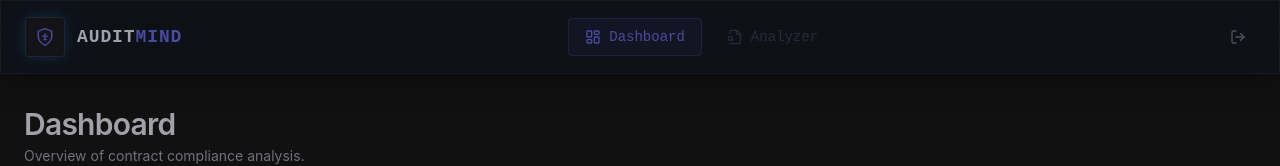
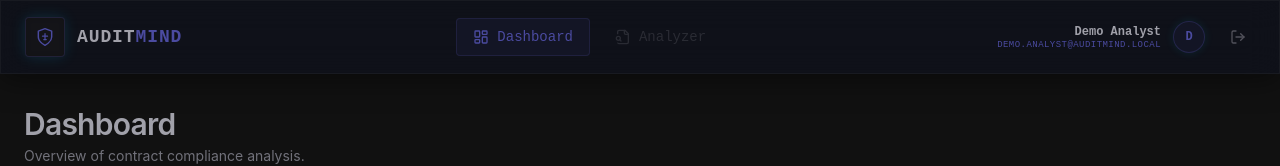
Before and after one commit to sivasaiboggu/AuditMind, a React (Vite) app in the folder apps/web/: page /login in a window 1280 px wide. Both pictures are taken after a click on the button "Bypass (Developer Mode)". Shown: the top 166 px of the page. Built offline with nearby package versions, Linux system fonts and the light colour scheme; no server answers.

Commit message:
Support user-specific contract uploads and fetches, render user avatar and initials in Navbar, and add realtime dashboard notifications

```diff
--- a/apps/web/src/components/Navbar.tsx
+++ b/apps/web/src/components/Navbar.tsx
@@ -1,5 +1,6 @@
 import React from 'react';
 import { useContractStore } from '../store/contractStore';
+import { useAuth } from '../lib/auth-context';
 import { LayoutDashboard, FileSearch, LogOut } from 'lucide-react';
 
 interface NavbarProps {
@@ -9,7 +10,8 @@ interface NavbarProps {
 }
 
 export const Navbar: React.FC<NavbarProps> = ({ currentView, setView, onLogout }) => {
-  const { activeContract, user } = useContractStore();
+  const { activeContract } = useContractStore();
+  const { user } = useAuth();
 
   return (
     <header className="glass-panel border-b border-white/5 px-6 py-4 flex items-center justify-between sticky top-0 z-50">
@@ -61,9 +63,27 @@ export const Navbar: React.FC<NavbarProps> = ({ currentView, setView, onLogout }
 
       <div className="flex items-center gap-4">
         {user && (
-          <div className="hidden lg:flex flex-col text-right">
-            <span className="text-xs font-mono text-text-secondary">{user.email}</span>
-            <span className="text-[10px] font-mono text-accent-cyan uppercase tracking-wider">Access Granted</span>
+          <div className="flex items-center gap-3">
+            <div className="hidden md:flex flex-col text-right">
+              <span className="text-xs font-mono font-bold text-text-primary">
+                {user.fullName || user.email.split('@')[0]}
+              </span>
+              <span className="text-[9px] font-mono text-accent-cyan uppercase tracking-wider">
+                {user.email}
+              </span>
+            </div>
+
+            {user.avatarUrl ? (
+              <img
+                src={user.avatarUrl}
+                alt="Profile"
+                className="w-8 h-8 rounded-full border border-accent-cyan/30 shadow-[0_0_10px_rgba(0,229,255,0.2)]"
+              />
+            ) : (
+              <div className="w-8 h-8 rounded-full bg-accent-cyan/10 border border-accent-cyan/30 flex items-center justify-center text-xs font-mono font-bold text-accent-cyan shadow-[0_0_10px_rgba(0,229,255,0.1)]">
+                {user.email[0].toUpperCase()}
+              </div>
+            )}
           </div>
         )}
 
--- a/apps/web/src/pages/dashboard.tsx
+++ b/apps/web/src/pages/dashboard.tsx
@@ -1,4 +1,4 @@
-import { useEffect } from 'react';
+import { useEffect, useState } from 'react';
 import { useNavigate, Link } from 'react-router-dom';
 import { useContractStore } from '../store/contractStore';
 import { useAuth } from '../lib/auth-context';
@@ -12,12 +12,14 @@ const API_URL = import.meta.env.VITE_API_URL || 'http://localhost:3000';
 
 export default function Dashboard() {
   const navigate = useNavigate();
-  const { logout } = useAuth();
+  const { user, logout } = useAuth();
   const { contracts, setContracts, setActiveContract } = useContractStore();
+  const [notification, setNotification] = useState<string | null>(null);
 
   const fetchContracts = async () => {
     try {
-      const response = await fetch(`${API_URL}/contracts`);
+      const query = user?.id ? `?userId=${user.id}` : '';
+      const response = await fetch(`${API_URL}/contracts${query}`);
       if (response.ok) {
         const data = await response.json();
         setContracts(data);
@@ -46,6 +48,24 @@ export default function Dashboard() {
         (payload) => {
           console.log('// Real-time DB Event Received:', payload);
           fetchContracts(); // Refetch database items instantly
+
+          // Show browser notification toast on change
+          if (payload.eventType === 'INSERT') {
+            const doc = payload.new as any;
+            if (doc.user_id === user?.id) {
+              setNotification(`New contract analysis scheduled: ${doc.name}`);
+            }
+          } else if (payload.eventType === 'UPDATE') {
+            const oldDoc = payload.old as any;
+            const newDoc = payload.new as any;
+            if (newDoc.user_id === user?.id) {
+              if (newDoc.status === 'completed' && oldDoc.status !== 'completed') {
+                setNotification(`Analysis complete! ${newDoc.name} is ready.`);
+              } else if (newDoc.status === 'failed' && oldDoc.status !== 'failed') {
+                setNotification(`Analysis failed for ${newDoc.name}: ${newDoc.error || 'Server error'}`);
+              }
+            }
+          }
         }
       )
       .subscribe();
@@ -53,7 +73,7 @@ export default function Dashboard() {
     return () => {
       supabase.removeChannel(channel);
     };
-  }, []);
+  }, [user]);
 
   // Compute stats based on active database entries
   const completedContracts = contracts.filter(c => c.status === 'completed');
@@ -159,6 +179,16 @@ export default function Dashboard() {
       <Navbar currentView="dashboard" setView={(v) => navigate(v === 'dashboard' ? '/dashboard' : '/upload')} onLogout={handleLogout} />
 
       <main className="flex-grow max-w-7xl mx-auto px-6 py-8 space-y-8 w-full">
+        {/* Real-time Notifications */}
+        {notification && (
+          <div className="bg-accent-cyan/10 border border-accent-cyan/20 p-3.5 rounded text-xs font-mono text-accent-cyan flex items-center justify-between shadow-[0_0_15px_rgba(0,229,255,0.05)] animate-pulse">
+            <div className="flex items-center gap-2">
+              <span className="w-2 h-2 rounded-full bg-accent-cyan animate-ping"></span>
+              <span>{notification}</span>
+            </div>
+            <button onClick={() => setNotification(null)} className="text-[10px] hover:text-white uppercase tracking-wider font-bold">Dismiss</button>
+          </div>
+        )}
         <div className="flex flex-col md:flex-row justify-between items-start md:items-center gap-4">
           <div>
             <h1 className="text-3xl font-sans font-semibold tracking-tight text-text-primary">
--- a/apps/web/src/pages/upload.tsx
+++ b/apps/web/src/pages/upload.tsx
@@ -10,7 +10,7 @@ const WS_URL = import.meta.env.VITE_WS_URL || 'ws://localhost:3000/ws';
 
 export default function UploadPage() {
   const navigate = useNavigate();
-  const { logout } = useAuth();
+  const { user, logout } = useAuth();
   const { isAnalyzing, setIsAnalyzing, progress, setProgress, setActiveContract } = useContractStore();
   const [isDragOver, setIsDragOver] = useState(false);
   const wsRef = useRef<WebSocket | null>(null);
@@ -68,7 +68,8 @@ export default function UploadPage() {
       const formData = new FormData();
       formData.append('file', file);
 
-      const response = await fetch(`${API_URL}/contracts/upload`, {
+      const query = user?.id ? `?userId=${user.id}` : '';
+      const response = await fetch(`${API_URL}/contracts/upload${query}`, {
         method: 'POST',
         body: formData
       });
```
Also changed, not shown: 1 other file (tests, documents, lock files or other folders).
